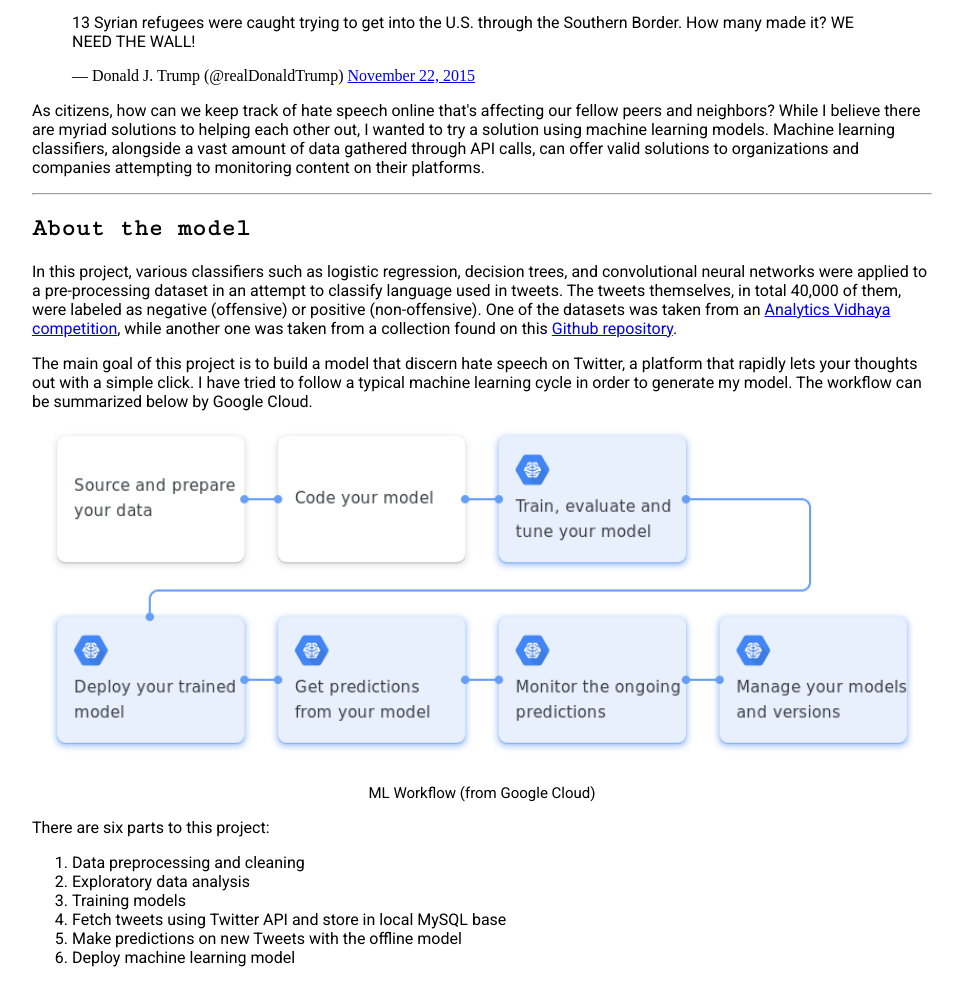
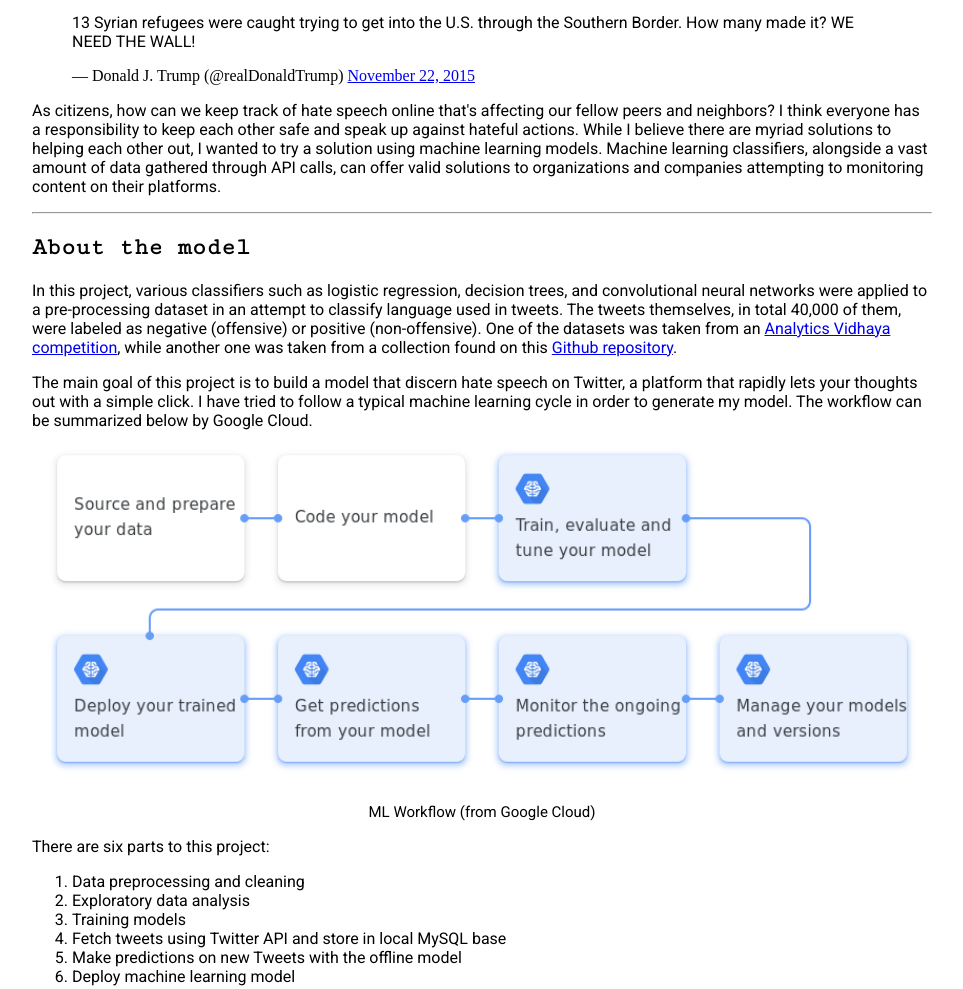
Before and after one commit to shilpakancharla/ml-flask-static-page, a plain HTML site: page index.html in a window 1280 px wide. Shown: the part 1485-2474 px from the top of the page, without its empty margins (158-1121 px from the left). Drawn offline with Linux system fonts and the light colour scheme.

Commit message:
Update index.html

```diff
--- a/index.html
+++ b/index.html
@@ -49,9 +49,10 @@
             </p>
             <blockquote class="twitter-tweet"><p lang="en" dir="ltr">13 Syrian refugees were caught trying to get into the U.S. through the Southern Border. How many made it? WE NEED THE WALL!</p>&mdash; Donald J. Trump (@realDonaldTrump) <a href="https://twitter.com/realDonaldTrump/status/668457318267400193?ref_src=twsrc%5Etfw">November 22, 2015</a></blockquote> <script async src="https://platform.twitter.com/widgets.js" charset="utf-8"></script>
             <p>
-                As citizens, how can we keep track of hate speech online that's affecting our fellow peers and neighbors? While I believe there are myriad solutions
-                to helping each other out, I wanted to try a solution using machine learning models. Machine learning classifiers, alongside a vast amount of data
-                gathered through API calls, can offer valid solutions to organizations and companies attempting to monitoring content on their platforms.
+                As citizens, how can we keep track of hate speech online that's affecting our fellow peers and neighbors? I think everyone has a responsibility
+                to keep each other safe and speak up against hateful actions. While I believe there are myriad solutions to helping each other out, I wanted
+                to try a solution using machine learning models. Machine learning classifiers, alongside a vast amount of data gathered through API calls, can
+                offer valid solutions to organizations and companies attempting to monitoring content on their platforms.
             </p>
             <hr>
             <h2>About the model</h2>
@@ -105,7 +106,7 @@
             </p>
             <h4>Exploratory data analysis</h4>
             <p>
-                Tweets can be tokenized and we can perform further operations on them, such as changing "n't" to "not". More detail can be find in the
+                Tweets can be tokenized and we can perform further operations on them, such as changing "n't" to "not". More detail can be found in the
                 Exploration.ipynb file in my repository linked below. We can look at the most common negative and positive words in a given dataset as well.
             </p>
             <div class="row">
@@ -169,7 +170,7 @@
             <h4>Technological Limitations and Improvements</h4>
             <p>
                 This platform should be extended into any kind of social media where there is an opportunity to see public content. Examples of this
-                could include Instagram, LinkedIn, and even YouTube comments. Moreover, even though this model performed well as a logistic regression,
+                could include Instagram, Reddit, LinkedIn, and even YouTube comments. Moreover, even though this model performed well as a logistic regression,
                 the convolutional neural network model needs significant improvement. The datasets used for this project were created by CrowdFlow users who
                 judged certain tweets as hate speech, offensive, positive, or neutral. Some may find certain to be very harmful and offensive while others do
                 not. This type of crowdsourced data can have the possible to skew the findings, and this is something anyone who practices machine learning
```
